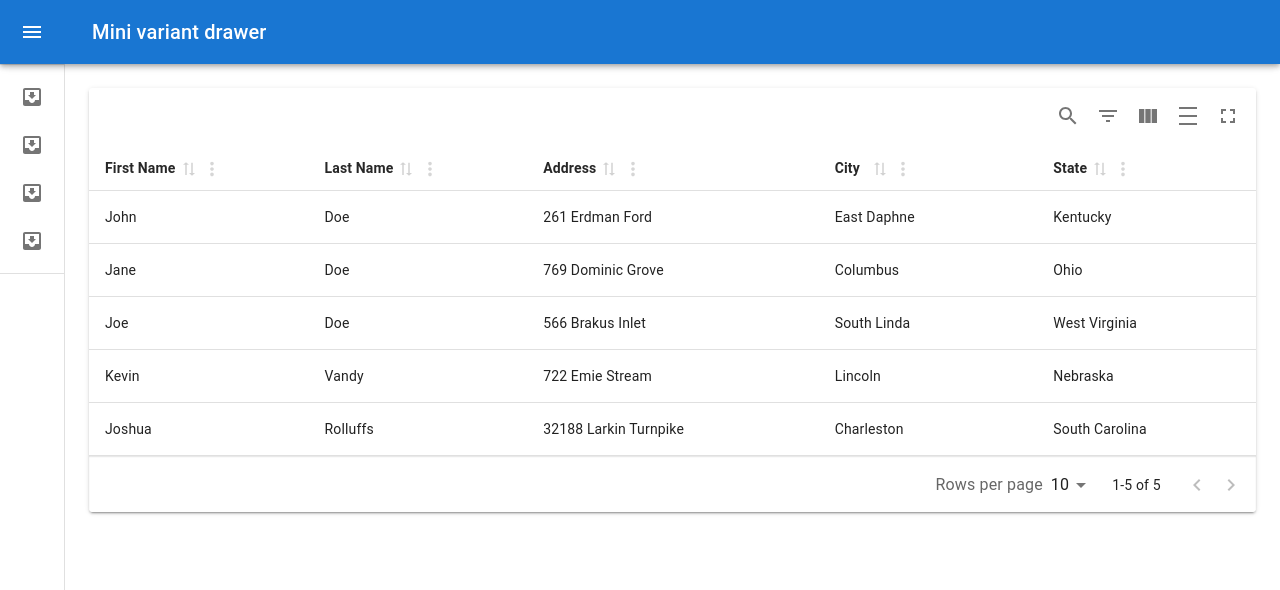
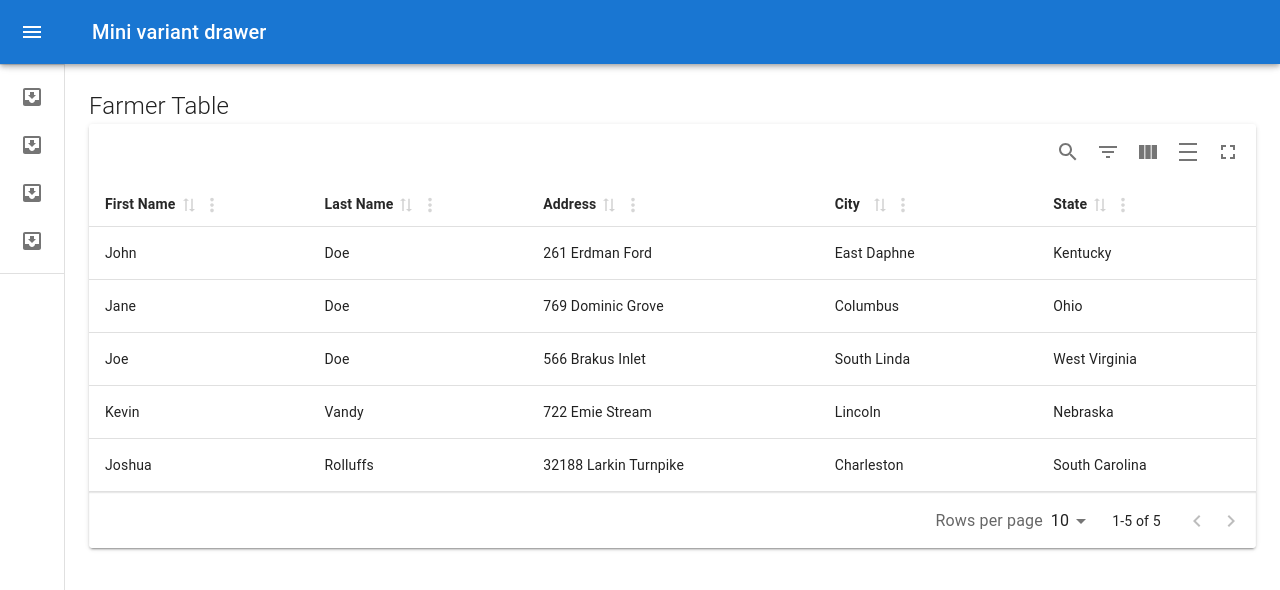
Before and after one commit to bharatrohan2016/svm-dashboard-frontend, a React (Create React App) app: page /farmer in a window 1280 px wide. Shown: the top 590 px of the page. Built offline with nearby package versions, Linux system fonts and the light colour scheme.

Commit message:
Added Heading

```diff
--- a/src/Components/User/Farmer.jsx
+++ b/src/Components/User/Farmer.jsx
@@ -81,6 +81,11 @@ const Farmer = () => {
     [],
   );
   return (
+    <>
+      <h2 variant="h5" gutterBottom style={{'textAlign': 'initial', 'fontWeight': '300'}}>
+        Farmer Table
+      </h2>
+
       <MaterialReactTable
         columns={columns}
         data={data}
@@ -90,6 +95,7 @@ const Farmer = () => {
           showLastButton: true,
         }}
       />
+    </>
   )
 }
 
```
Lines whose indentation alone changed are shown as unchanged.
